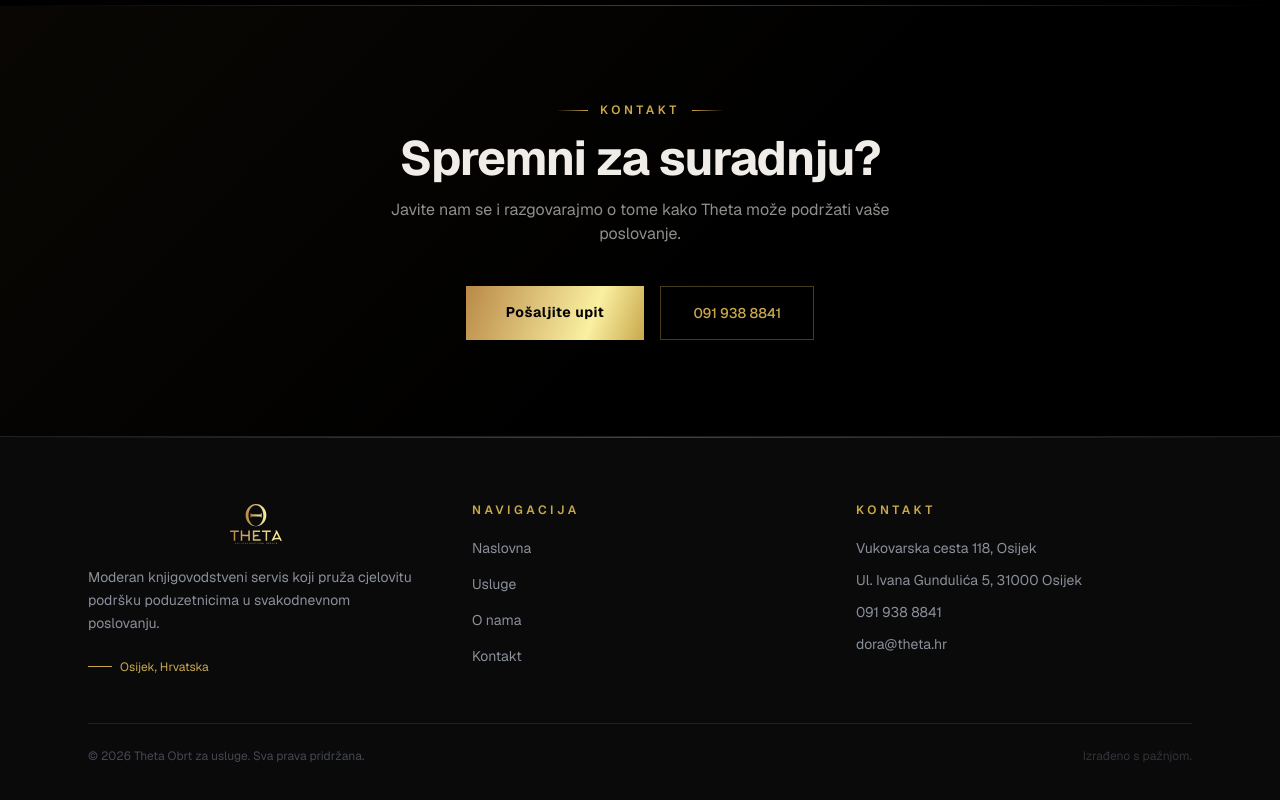
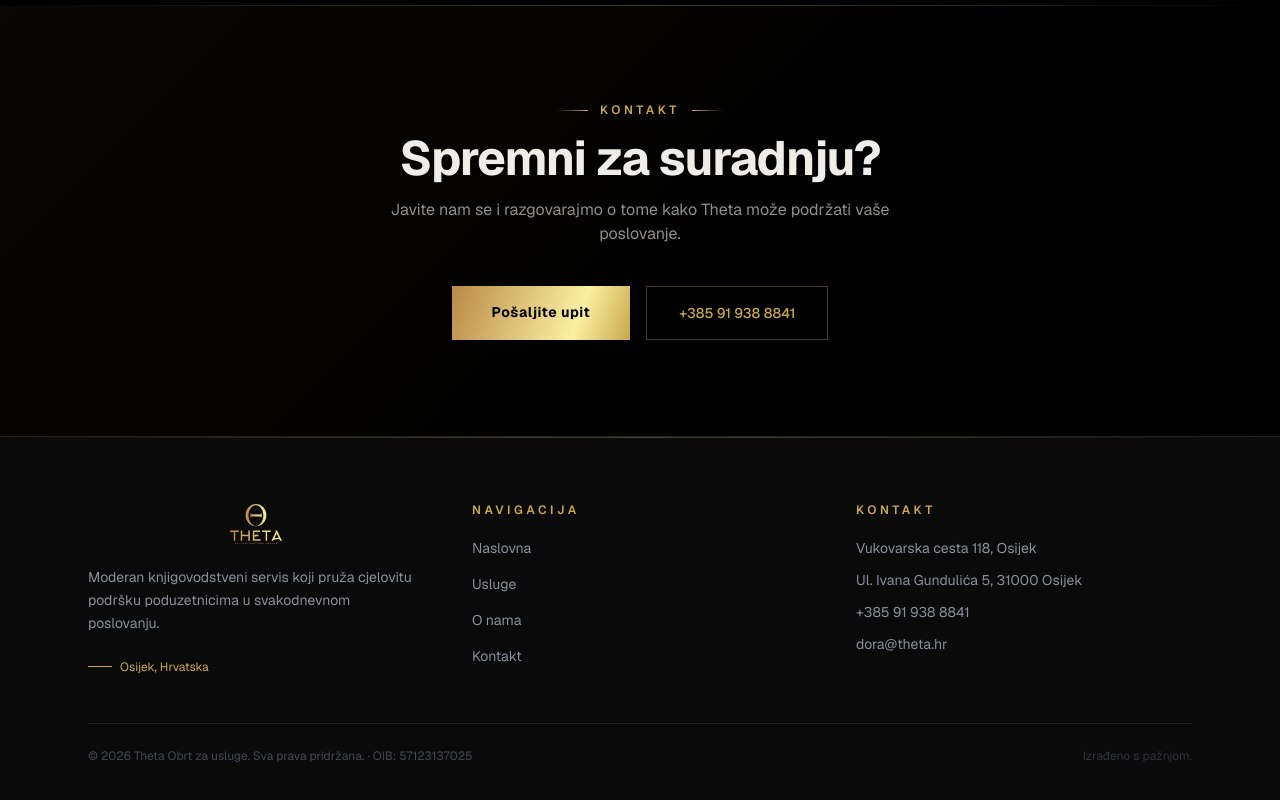
Before and after one commit to lovro93/theta-web, a Next.js app: page / in a window 1280 px wide. Shown: the part 2386-3186 px from the top of the page. Built offline with nearby package versions, Linux system fonts and the light colour scheme.

Commit message:
Dodani pozivni +385 i OIB u footer

```diff
--- a/src/app/kontakt/page.tsx
+++ b/src/app/kontakt/page.tsx
@@ -7,7 +7,7 @@ const contactItems = [
   { label: "OIB", value: "57123137025", href: null },
   { label: "Sjedište obrta", value: "Vukovarska cesta 118, 31000 Osijek", href: null },
   { label: "Poslovna jedinica", value: "Ulica Ivana Gundulića 5, 31000 Osijek", href: null },
-  { label: "Mobitel", value: "091 938 8841", href: "tel:0919388841" },
+  { label: "Mobitel", value: "+385 91 938 8841", href: "tel:+385919388841" },
   { label: "E-mail", value: "dora@theta.hr", href: "mailto:dora@theta.hr" },
 ];
 
--- a/src/app/page.tsx
+++ b/src/app/page.tsx
@@ -164,8 +164,8 @@ export default function Home() {
             <Link href="/kontakt" className="gold-gradient-bg text-black font-bold px-10 py-4 hover:opacity-90 transition-opacity text-sm" style={{ letterSpacing: "0.04em" }}>
               Pošaljite upit
             </Link>
-            <a href="tel:0919388841" className="text-sm font-medium px-8 py-4" style={{ border: "1px solid var(--border-gold)", color: "var(--gold)" }}>
-              091 938 8841
+            <a href="tel:+385919388841" className="text-sm font-medium px-8 py-4" style={{ border: "1px solid var(--border-gold)", color: "var(--gold)" }}>
+              +385 91 938 8841
             </a>
           </div>
         </div>
--- a/src/components/Footer.tsx
+++ b/src/components/Footer.tsx
@@ -51,10 +51,10 @@ export default function Footer() {
             <div className="flex flex-col gap-3">
               <p className="text-sm" style={{ color: "var(--text-muted)" }}>Vukovarska cesta 118, Osijek</p>
               <p className="text-sm" style={{ color: "var(--text-muted)" }}>Ul. Ivana Gundulića 5, 31000 Osijek</p>
-              <a href="tel:0919388841" className="hover-gold text-sm transition-colors"
+              <a href="tel:+385919388841" className="hover-gold text-sm transition-colors"
                 style={{ color: "var(--text-muted)" }}
               >
-                091 938 8841
+                +385 91 938 8841
               </a>
               <a href="mailto:dora@theta.hr" className="hover-gold text-sm transition-colors"
                 style={{ color: "var(--text-muted)" }}
@@ -69,7 +69,7 @@ export default function Footer() {
           style={{ borderTop: "1px solid var(--border)" }}
         >
           <p className="text-xs" style={{ color: "rgba(107,114,128,0.6)" }}>
-            © {new Date().getFullYear()} Theta Obrt za usluge. Sva prava pridržana.
+            © {new Date().getFullYear()} Theta Obrt za usluge. Sva prava pridržana. · OIB: 57123137025
           </p>
           <p className="text-xs" style={{ color: "rgba(107,114,128,0.4)" }}>
             Izrađeno s pažnjom.
```
